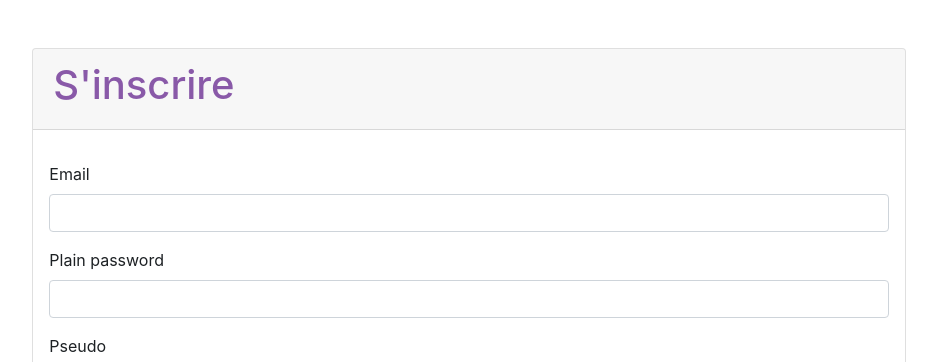
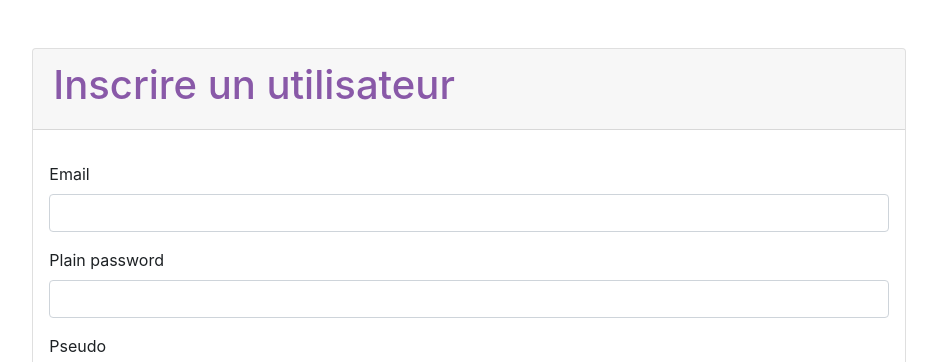
Before and after one commit to Laurent85220/sortir.com, a Symfony app: template templates/registration/register.html.twig in a window 1280 px wide. Shown: the part 56-418 px from the top of the page, without its empty margins (171-1108 px from the left). Run offline with Twig, Linux system fonts and the light colour scheme; the template is opened without the code that fills it, so the values that code supplies are empty; form fields are guessed from the names that the template uses; some libraries are stand-ins or nearby versions.

Commit message:
Modification inscription par l'admin

```diff
--- a/templates/base.html.twig
+++ b/templates/base.html.twig
@@ -59,6 +59,7 @@
                                 <a class="dropdown-item" href='{{ path('utilisateur_manuel') }}'>Inscription aux Sorties</a>
                                 <a class="dropdown-item" href='{{ path('ville_index') }}'>Gestion des Villes</a>
                                 <a class="dropdown-item" href='{{ path('archiver') }}'>Archives</a>
+                                <a class="dropdown-item" href='{{ path('inscription') }}'>Inscrire un utilisateur</a>
                             </div>
                         </div>
                         {% endif %}
--- a/templates/main/_recherche.sortie.twig
+++ b/templates/main/_recherche.sortie.twig
@@ -1,5 +1,5 @@
 
-<div class="filtre col-md-12">
+<div class="filtre col-md-12 detail">
     <div class="row">
         <div class="card-header col-md-12">
             <div class="d-flex justify-content-between">
--- a/templates/registration/register.html.twig
+++ b/templates/registration/register.html.twig
@@ -7,7 +7,7 @@
         <div class="row">
             <div class="card col-md-8 offset-2 p-0">
                 <div  class="card-header">
-                <h1>S'inscrire</h1>
+                <h1>Inscrire un utilisateur</h1>
                 </div>
                 <div class="card-text mt-3 p-3">
                     {{ form_start(registrationForm) }}
--- a/templates/security/login.html.twig
+++ b/templates/security/login.html.twig
@@ -31,7 +31,7 @@
                             <label>
                                 <input type="checkbox" name="_remember_me"> Se Souvenir de moi
                             </label>
-                            <a href="{{ path('inscription') }}">S'inscrire</a>
+
 
                         </div>
                     </div>
```
Also changed, not shown: src/Controller/RegistrationController.php (+5 -3 lines).
